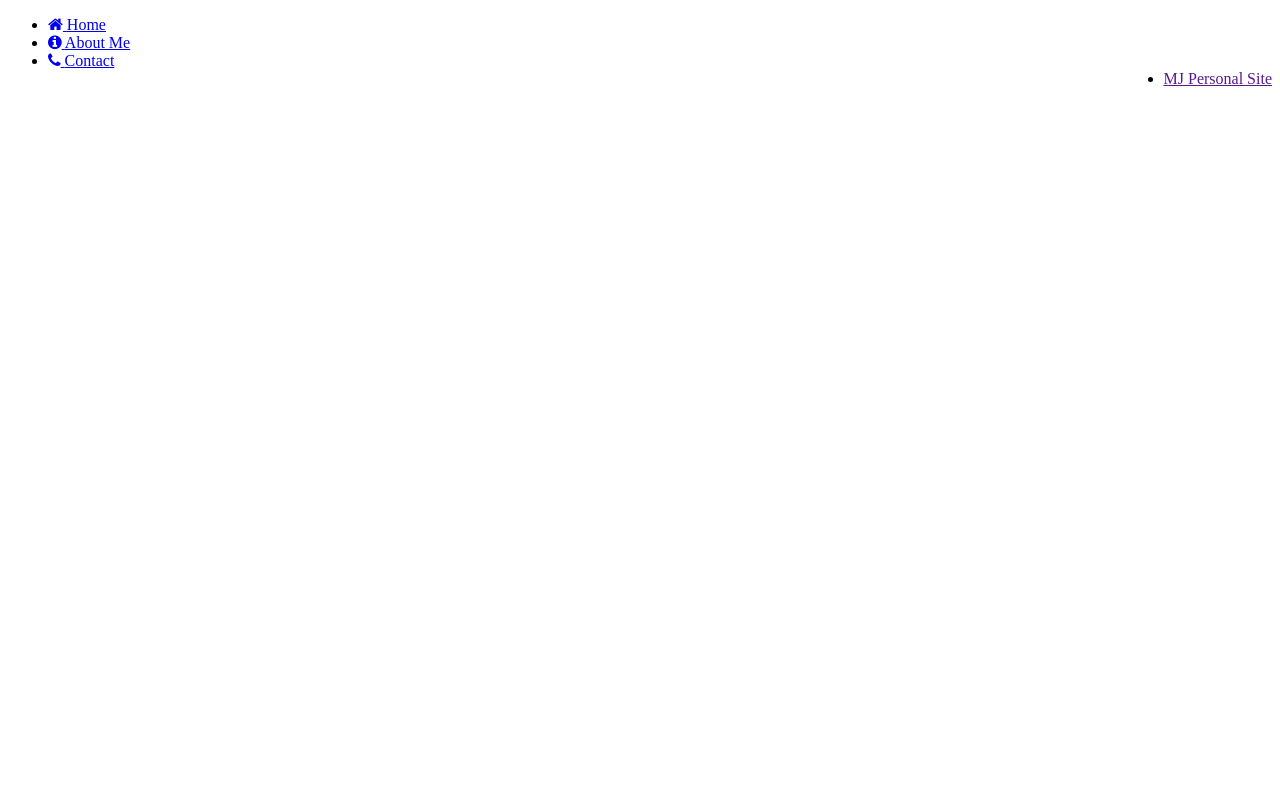
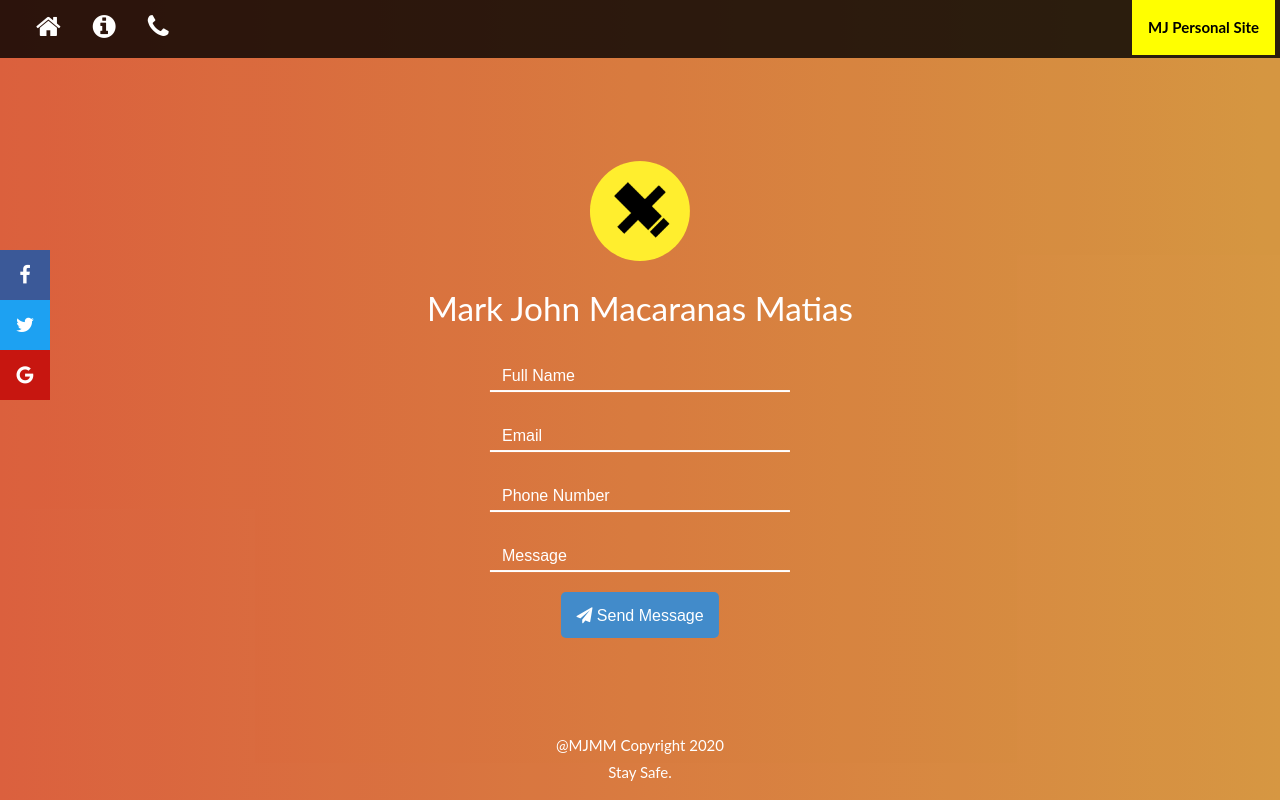
Before and after one commit to mjmm2020/mjmm2020.github.io, a plain HTML site: page pages/contact.html in a window 1280 px wide. Drawn offline with Linux system fonts and the light colour scheme.

Commit message:
finish na ata

```diff
--- a/css/common.css
+++ b/css/common.css
@@ -2,6 +2,110 @@
 *::before,
 *::after {
   box-sizing: border-box;
+}
+
+.navbar {
+  position: fixed;
+  top: 0;
+  left: 0;
+  width: 100%;
+  z-index: 1000;
+  text-align: center;
+}
+
+.navbar-bg-dark {
+  background: rgba(0,0,0,.8);
+}
+
+.navbar ul .pull-right {
+  float: right;
+}
+
+.navbar ul .right-brand {
+  margin-right: 30px;
+  background: yellow;
+}
+
+.navbar ul .right-brand a {
+  color: black;
+  cursor: initial;
+  font-weight: bold;
+}
+
+.navbar ul .right-brand a:hover {
+  color: black;
+}
+
+.footer-fixed-bottom {
+  position: fixed;
+  bottom: 0;
+  left: 0;
+  width: 100%;
+  z-index: 1000;
+  text-align: center;
+  color: #fff;
+  padding: 14px 0px 14px 0px;
+}
+
+.fixed-sidenav {
+	position: fixed;
+	left: 0;
+	top: 250px;
+	z-index: 13000;s
+}
+
+.fs-item-container {
+	width: 50px;
+	text-align: center;
+	height: 50px;
+	color: white;
+}
+
+.fs-item-container a {
+	color: white;
+	font-size: 20px;
+}
+.fs-item-container a i {
+	margin-top: 15px;
+}
+
+.fb {
+	background-color: #3b5998;
+}
+
+.twitter {
+	background-color: #1da1f2;
+}
+
+.google {
+	background-color: #c71610;
+}
+
+.navbar ul {
+  list-style-type: none;
+  margin: 0;
+  padding: 0;
+  padding-left: 50px;
+  overflow: hidden;
+  /*background-color: #333;*/
+  text-align: center;
+}
+
+.navbar ul li {
+  float: left;
+}
+
+.navbar ul li a {
+  display: block;
+  color: white;
+  text-align: center;
+  padding: 14px 16px;
+  text-decoration: none;
+}
+
+.navbar ul li a:hover {
+  /*background-color: #111;*/
+  color: yellow;
 }
 
 .about-container {
@@ -10,7 +114,6 @@
 	padding-left: 15px;
 	margin-right: auto;
 	margin-left: auto;
-	font-family: keepcalm;
 }
 
 .about-row {
@@ -114,3 +217,25 @@
 .pull-left {
 	float: left;
 }
+
+@media only screen and (max-device-width: 1024px) {
+  .para-list {
+    margin-left: 0px;
+  }
+
+  .nav-text {
+    display: none;
+  }
+
+  i.fa.nav-icon {
+    font-size: 20pt;
+  }
+
+  .navbar ul {
+    padding-left: 20px;
+  }
+
+  .navbar ul .right-brand {
+    margin-right: 5px;
+  }
+}
--- /dev/null
+++ b/css/contact.css
@@ -0,0 +1,68 @@
+body, html {
+  height: 100%;
+  margin: 0;
+  font: 400 15px/1.8 "Lato", sans-serif;
+  /*color: #777;*/
+  background: -webkit-linear-gradient(to right, #f46b45, #eea849);
+  background: linear-gradient(to right, #f46b45, #eea849);
+}
+
+.contact-logo {
+	border-radius: 50%;
+	width: 100px;
+	height: 100px;
+}
+
+.landing {
+	font-weight: 400;
+	font-size: 25pt;
+	height: 100%;
+	width: 100%;
+	left: 0;
+	top: 0;
+	position: fixed;
+	background: rgba(0,0,0,.1);
+}
+
+.landing .landing-container {
+	position: absolute;
+	margin: 0;
+	padding: 0;
+	top: 50%;
+	left: 50%;
+	transform: translateX(-50%) translateY(-50%);
+}
+
+.contact-form-title {
+	margin: 0px;
+	padding: 0px;
+	color: white;
+}
+
+.contact-form .inputs input {
+	background: none;
+	border: 0px;
+	border-bottom: solid 2px white;
+	width: 300px;
+	height: 30px;
+	color: white;
+	font-size: 12pt;
+	outline: none;
+}
+
+.contact-form .inputs input::placeholder {
+	/*text-transform: uppercase;*/
+	color: white;
+	text-indent: 10px;
+}
+
+.btn {
+	background: #428bca;
+	color: white;
+	border-radius: 5px;
+	height: auto;
+	padding: 15px;
+	border: 0px;
+	font-size: 12pt;
+	line-height: 10px;
+}
--- a/css/parastyle.css
+++ b/css/parastyle.css
@@ -1,73 +1,3 @@
-.navbar {
-  position: fixed;
-  top: 0;
-  left: 0;
-  width: 100%;
-  z-index: 1000;
-  text-align: center;
-}
-
-.navbar-bg-dark {
-  background: rgba(0,0,0,.8);
-}
-
-.navbar ul .pull-right {
-  float: right;
-}
-
-.navbar ul .right-brand {
-  margin-right: 30px;
-  background: yellow;
-}
-
-.navbar ul .right-brand a {
-  color: black;
-  cursor: initial;
-  font-weight: bold;
-}
-
-.right-brand a:hover {
-  color: black;
-}
-
-.footer-fixed-bottom {
-  position: fixed;
-  bottom: 0;
-  left: 0;
-  width: 100%;
-  z-index: 1000;
-  text-align: center;
-  color: #fff;
-  padding: 14px 0px 14px 0px;
-}
-
-.navbar ul {
-  list-style-type: none;
-  margin: 0;
-  padding: 0;
-  padding-left: 50px;
-  overflow: hidden;
-  /*background-color: #333;*/
-  text-align: center;
-}
-
-.navbar ul li {
-  float: left;
-}
-
-.navbar ul li a {
-  display: block;
-  color: white;
-  text-align: center;
-  padding: 14px 16px;
-  text-decoration: none;
-}
-
-.navbar ul li a:hover {
-  /*background-color: #111;*/
-  color: yellow;
-}
-
 body, html {
   height: 100%;
   margin: 0;
--- a/pages/contact.html
+++ b/pages/contact.html
@@ -1,13 +1,27 @@
 <!DOCTYPE html>
 <html>
 <head>
-	<title>MJ Personal Site - About</title>
+	<title>MJ Personal Site - Contact</title>
 	<meta http-equiv="Content-Type" content="text/html; charset=windows-1252">
 	<meta name="viewport" content="width=device-width, initial-scale=1">
 	<link rel="stylesheet" type="text/css" href="../css/common.css">
+	<link rel="stylesheet" type="text/css" href="../css/contact.css">
 	<link rel="stylesheet" type="text/css" href="https://stackpath.bootstrapcdn.com/font-awesome/4.7.0/css/font-awesome.min.css">
 </head>
 <body>
+
+	<div class="fixed-sidenav">
+		<div class="fs-item-container fb">
+			<a href=""><i class="fa fa-facebook"></i></a>
+		</div>
+		<div class="fs-item-container twitter">
+			<a href=""><i class="fa fa-twitter"></i></a>
+		</div>
+		<div class="fs-item-container google">
+			<a href=""><i class="fa fa-google"></i></a>
+		</div>
+	</div>
+
 	<div class="navbar navbar-bg-dark">
 		<ul>
 			<li>
@@ -33,5 +47,32 @@
 			</li>
 		</ul>
 	</div>
+	<br><br>
+	<div class="landing text-center">
+		<div class="landing-container">
+			<img class="contact-logo" src="../image/logo.png">
+			<p class="contact-form-title" style="padding: 0px;margin: 0px;">Mark John Macaranas Matias</p>
+			<form class="contact-form">
+				<div class="inputs">
+					<input type="text" name="" placeholder="Full Name">
+				</div>
+				<div class="inputs">
+					<input type="text" name="" placeholder="Email">
+				</div>
+				<div class="inputs">
+					<input type="text" name="" placeholder="Phone Number">
+				</div>
+				<div class="inputs">
+					<input type="text" name="" placeholder="Message">
+				</div>
+				<div class="submit-button">
+					<button class="btn" type="submit"><i class="fa fa-send"></i> Send Message</button>
+				</div>
+			</form>
+		</div>
+	</div>
 </body>
+<footer class="footer-fixed-bottom">
+	@MJMM Copyright 2020 <br> Stay Safe.
+</footer>
 </html>
```
Also changed, not shown: index.html (+9 -3 lines), pages/about.html (+12 -0 lines).
